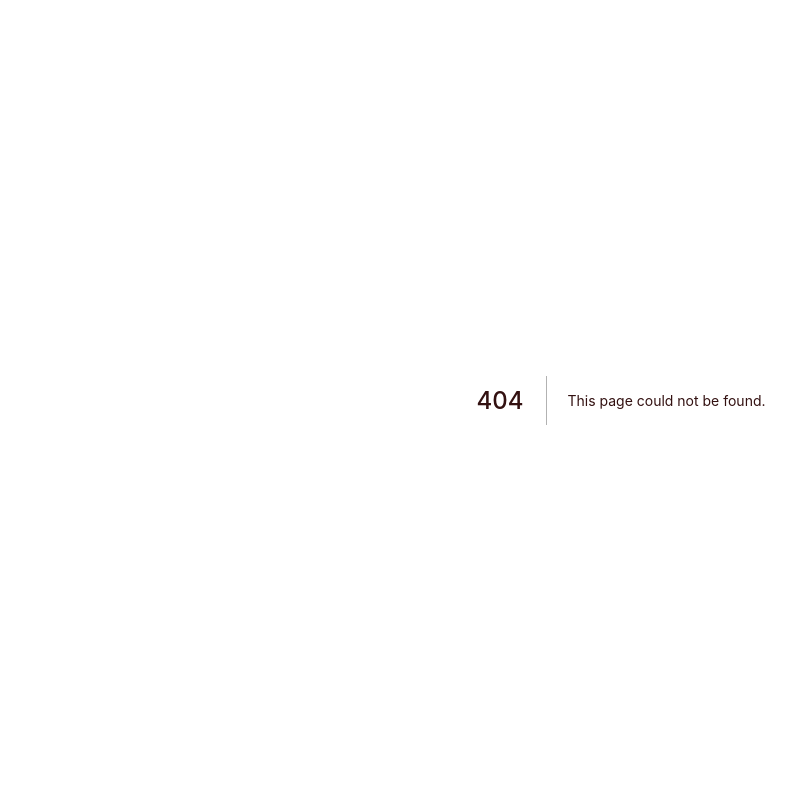
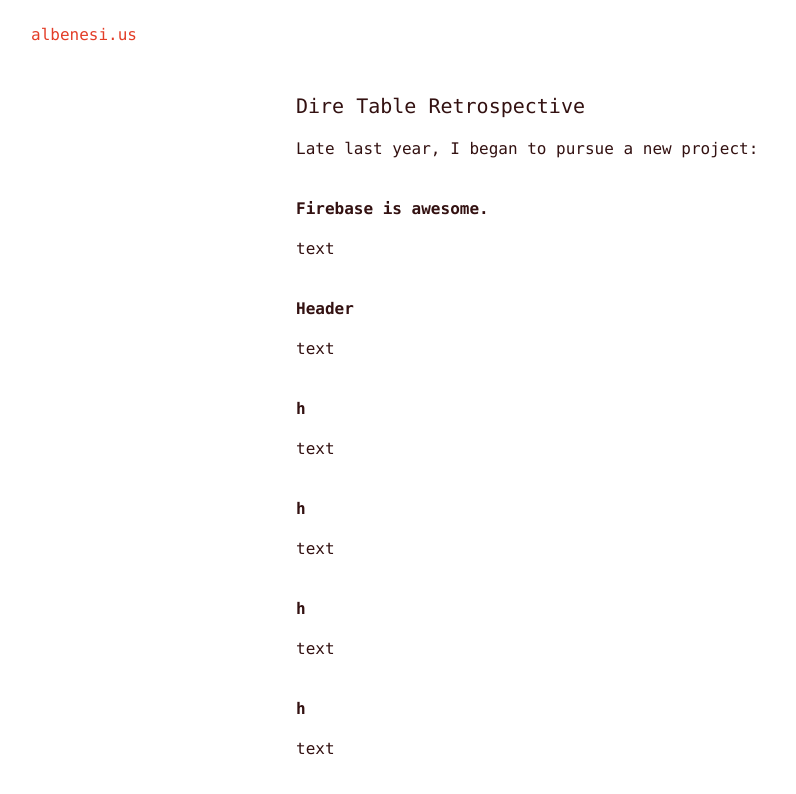
Before and after one commit to frankalbenesius/blog, a Next.js app: page /2017/dire-table-retrospective in a window 1280 px wide. Before the commit this address had no page. Shown: the top 794 px of the page, without its empty margins (19-815 px from the left). Built offline with nearby package versions, Linux system fonts and the light colour scheme.

Commit message:
add projects, update blog css

```diff
--- /dev/null
+++ b/pages/2017/dire-table-retrospective.js
@@ -0,0 +1,45 @@
+import Head from 'next/head';
+import Post from '../../components/Page/Post';
+import Figure from '../../components/Figure';
+
+export default () => (
+  <Post>
+    <Head><title>Copenhagen in Five Days</title></Head>
+    <h1>Dire Table Retrospective</h1>
+    <p>
+      Late last year, I began to pursue a new project:
+    </p>
+    <h2>Firebase is awesome.</h2>
+    <p>text</p>
+    <h2>Header</h2>
+    <p>text</p>
+    <h2>h</h2>
+    <p>text</p>
+    <h2>h</h2>
+    <p>text</p>
+    <h2>h</h2>
+    <p>text</p>
+    <h2>h</h2>
+    <p>text</p>
+    <style jsx>{`
+      h2 {
+        font-size: 1em;
+      }
+    `}</style>
+  </Post>
+);
+
+/*
+Intro - new project. First thing I've "finished" on my own.
+
+Lessons:
+- Firebase is awesome.
+- Don't architect too early
+  - redux was super unnecessary
+- Keep containers small.
+  - passing props thru more than once, code smell
+- keep sharing styles, but keep it simple.
+- SVG and React pair perfectly.
+- If you want it to be used by other people, make sure they want it.
+- Working > finished. Feels great.
+*/
```
Also changed, not shown: pages/blog.js (+9 -7 lines), pages/projects.js (added, +37 -0 lines).
